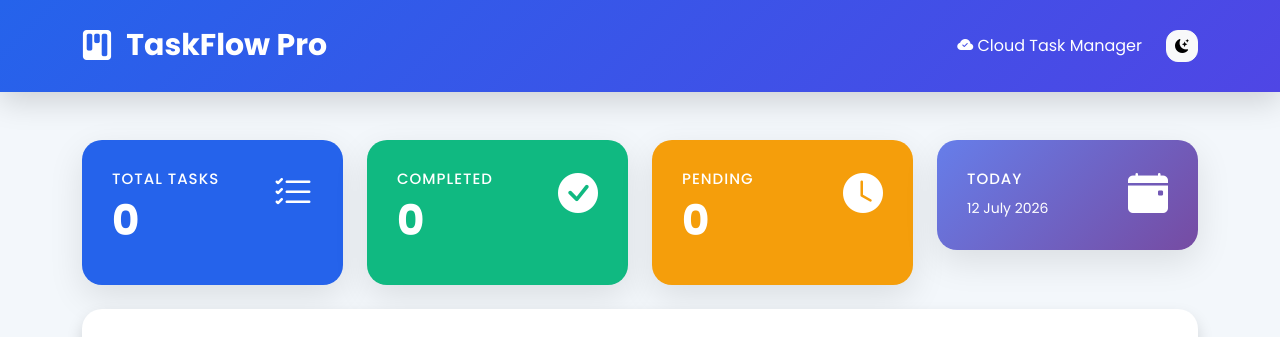
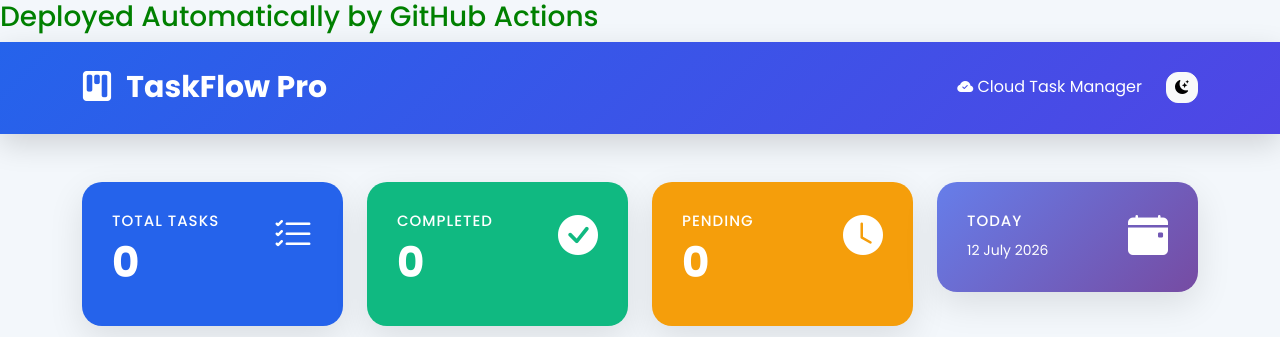
Before and after one commit to sravanthi581/TaskFlow-AWS-DevOps, a Flask app: page / in a window 1280 px wide. Shown: the top 337 px of the page. Run offline with Flask 3, Linux system fonts and the light colour scheme; data that the repository does not hold is empty.

Commit message:
Update base.html

```diff
--- a/templates/base.html
+++ b/templates/base.html
@@ -10,6 +10,7 @@
         content="width=device-width, initial-scale=1.0">
 
     <title>TaskFlow Pro</title>
+    <h3 style="color:green;">Deployed Automatically by GitHub Actions</h3>
 
     <!-- Bootstrap -->
 
```
